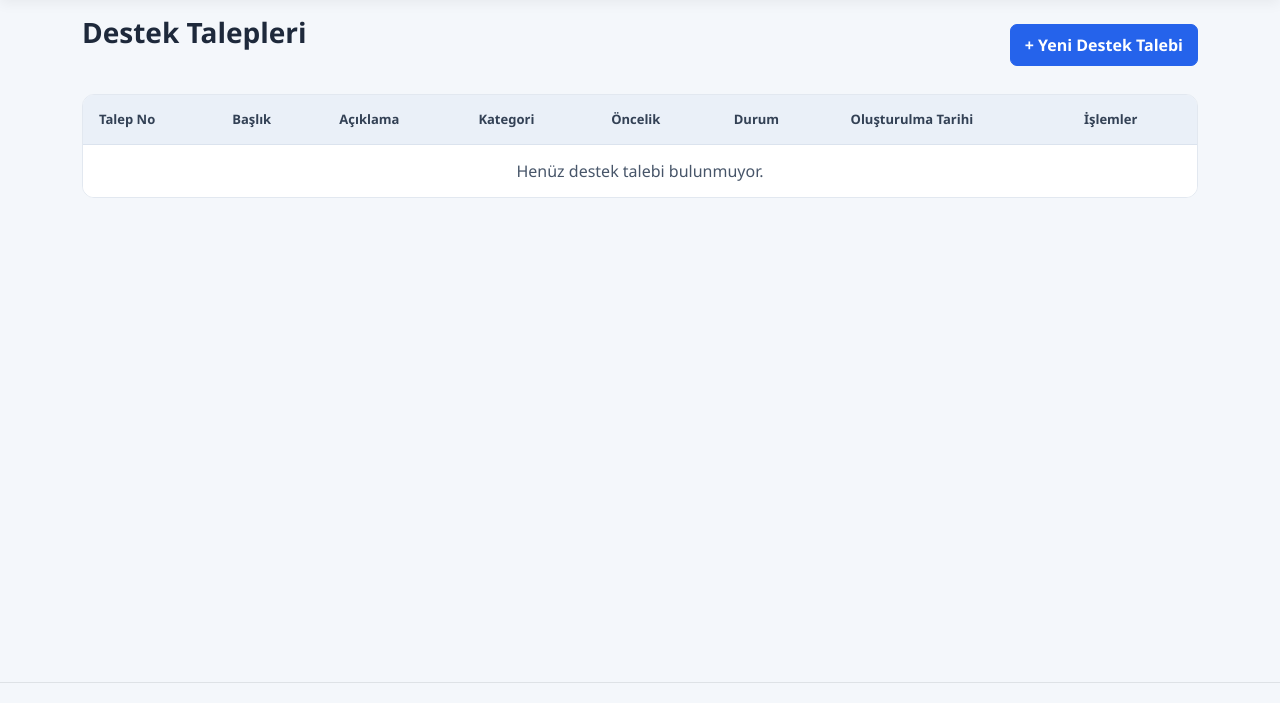
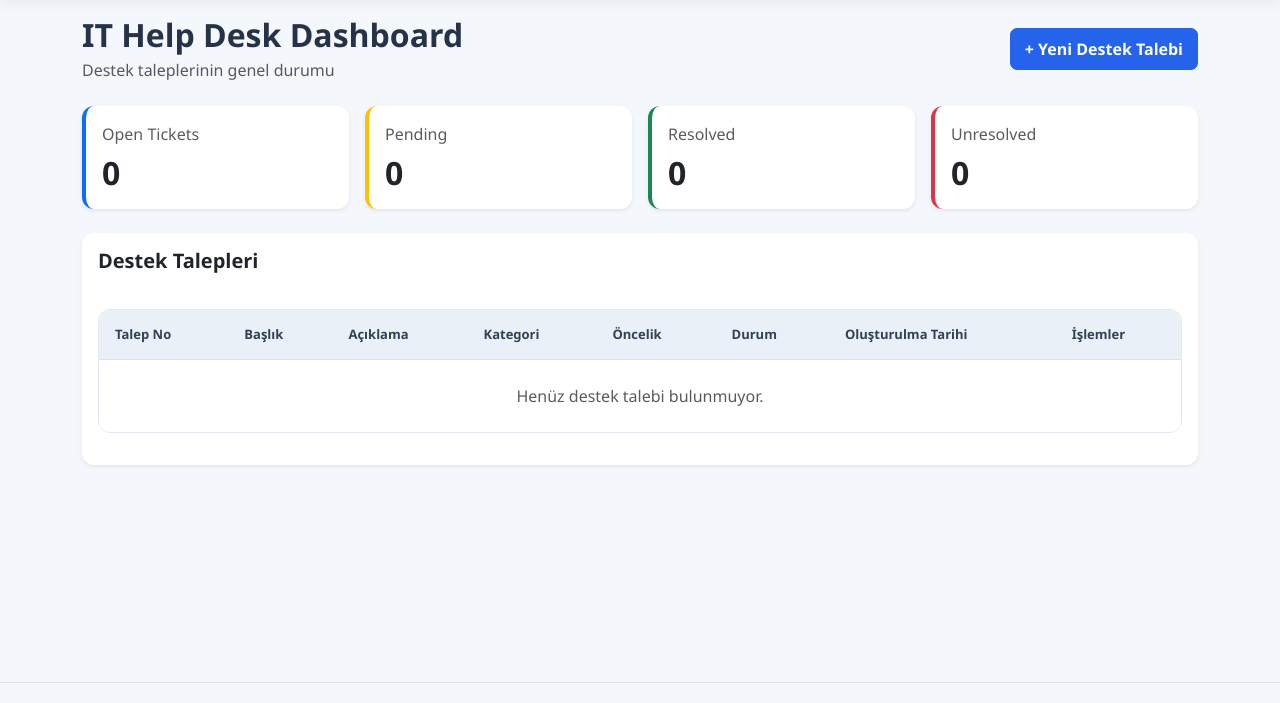
Before and after one commit to yarencekemci/ITHelpDesk, an ASP.NET Core app: page /Tickets in a window 1280 px wide. Shown: the part 57-760 px from the top of the page. Run offline with ASP.NET Core 8, Linux system fonts and the light colour scheme; style sheets or scripts are compiled from the project's sources.

Commit message:
dashboard

```diff
--- a/ITHelpDesk.Web/Views/Tickets/Index.cshtml
+++ b/ITHelpDesk.Web/Views/Tickets/Index.cshtml
@@ -1,16 +1,67 @@
-
 @model List<ITHelpDesk.Entities.Ticket>
 
-<div class="d-flex justify-content-between align-items-center mb-3">
-    <h1>Destek Talepleri</h1>
+<div class="d-flex justify-content-between align-items-center mb-4">
+    <div>
+        <h2 class="fw-bold mb-1">IT Help Desk Dashboard</h2>
+        <p class="text-muted mb-0">Destek taleplerinin genel durumu</p>
+    </div>
 
     <a asp-action="Create" class="btn btn-primary">
         + Yeni Destek Talebi
     </a>
 </div>
 
-<table class="table">
-    <thead>
+<!-- dashboard kartları -->
+<div class="row g-3 mb-4">
+
+    <div class="col-md-6 col-xl-3">
+        <div class="card shadow-sm border-0 border-start border-4 border-primary h-100">
+            <div class="card-body">
+                <p class="text-muted mb-2">Open Tickets</p>
+                <h2 class="fw-bold mb-0">@ViewBag.OpenCount</h2>
+            </div>
+        </div>
+    </div>
+
+    <div class="col-md-6 col-xl-3">
+        <div class="card shadow-sm border-0 border-start border-4 border-warning h-100">
+            <div class="card-body">
+                <p class="text-muted mb-2">Pending</p>
+                <h2 class="fw-bold mb-0">@ViewBag.PendingCount</h2>
+            </div>
+        </div>
+    </div>
+
+    <div class="col-md-6 col-xl-3">
+        <div class="card shadow-sm border-0 border-start border-4 border-success h-100">
+            <div class="card-body">
+                <p class="text-muted mb-2">Resolved</p>
+                <h2 class="fw-bold mb-0">@ViewBag.ResolvedCount</h2>
+            </div>
+        </div>
+    </div>
+
+    <div class="col-md-6 col-xl-3">
+        <div class="card shadow-sm border-0 border-start border-4 border-danger h-100">
+            <div class="card-body">
+                <p class="text-muted mb-2">Unresolved</p>
+                <h2 class="fw-bold mb-0">@ViewBag.UnresolvedCount</h2>
+            </div>
+        </div>
+    </div>
+
+</div>
+
+<!-- destek talepleri -->
+<div class="card shadow-sm border-0">
+    <div class="card-body">
+
+        <h5 class="fw-bold mb-3">Destek Talepleri</h5>
+
+        <div class="table-responsive">
+            <table class="table table-hover align-middle">
+
+                <thead class="table-light">
                     <tr>
                         <th>Talep No</th>
                         <th>Başlık</th>
@@ -22,11 +73,12 @@
                         <th>İşlemler</th>
                     </tr>
                 </thead>
+
                 <tbody>
                     @if (Model == null || !Model.Any())
                     {
                         <tr>
-                <td colspan="8" class="text-center">
+                            <td colspan="8" class="text-center text-muted py-4">
                                 Henüz destek talebi bulunmuyor.
                             </td>
                         </tr>
@@ -37,16 +89,22 @@
                         {
                             <tr>
                                 <td>
-                        <a asp-action="Details" asp-route-id="@ticket.Id">
-                            @ticket.Id
+                                    <a asp-action="Details"
+                                       asp-route-id="@ticket.Id">
+                                        #@ticket.Id
                                     </a>
                                 </td>
+
                                 <td>@ticket.Title</td>
                                 <td>@ticket.Description</td>
                                 <td>@ticket.Category?.Name</td>
                                 <td>@ticket.Priority?.Name</td>
                                 <td>@ticket.Status?.Name</td>
-                    <td>@ticket.CreatedDate.ToString("dd.MM.yyyy HH:mm")</td>
+
+                                <td>
+                                    @ticket.CreatedDate.ToString("dd.MM.yyyy HH:mm")
+                                </td>
+
                                 <td>
                                     <a asp-action="Edit"
                                        asp-route-id="@ticket.Id"
@@ -57,8 +115,11 @@
                                     <form asp-action="Delete"
                                           asp-route-id="@ticket.Id"
                                           method="post"
+                                          class="d-inline"
                                           onsubmit="return confirm('Bu destek talebini silmek istediğine emin misin?');">
-                            <button type="submit" class="btn btn-danger btn-sm">
+
+                                        <button type="submit"
+                                                class="btn btn-danger btn-sm">
                                             Sil
                                         </button>
                                     </form>
@@ -67,4 +128,8 @@
                         }
                     }
                 </tbody>
+
             </table>
+        </div>
+    </div>
+</div>
```
Lines whose indentation alone changed are shown as unchanged.
